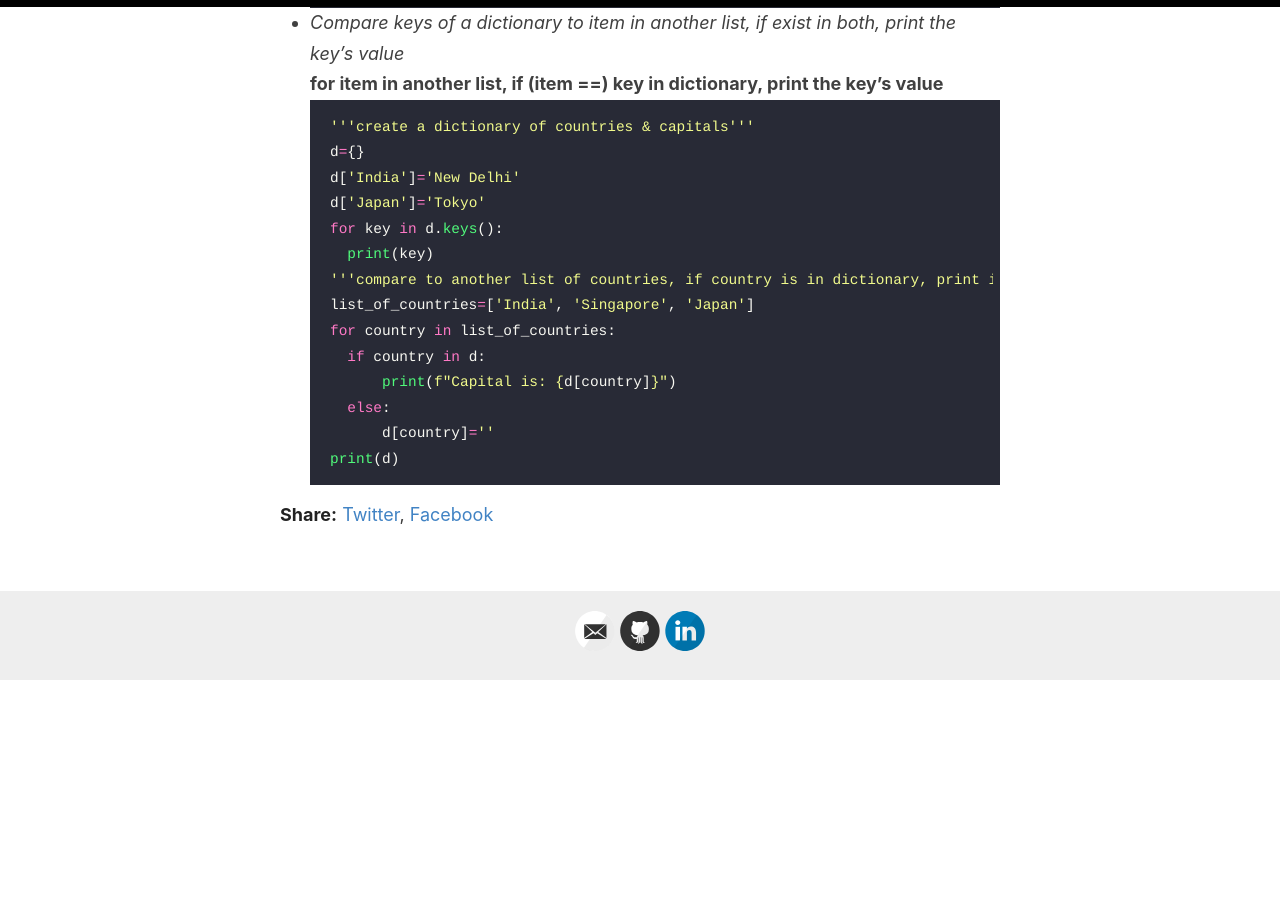
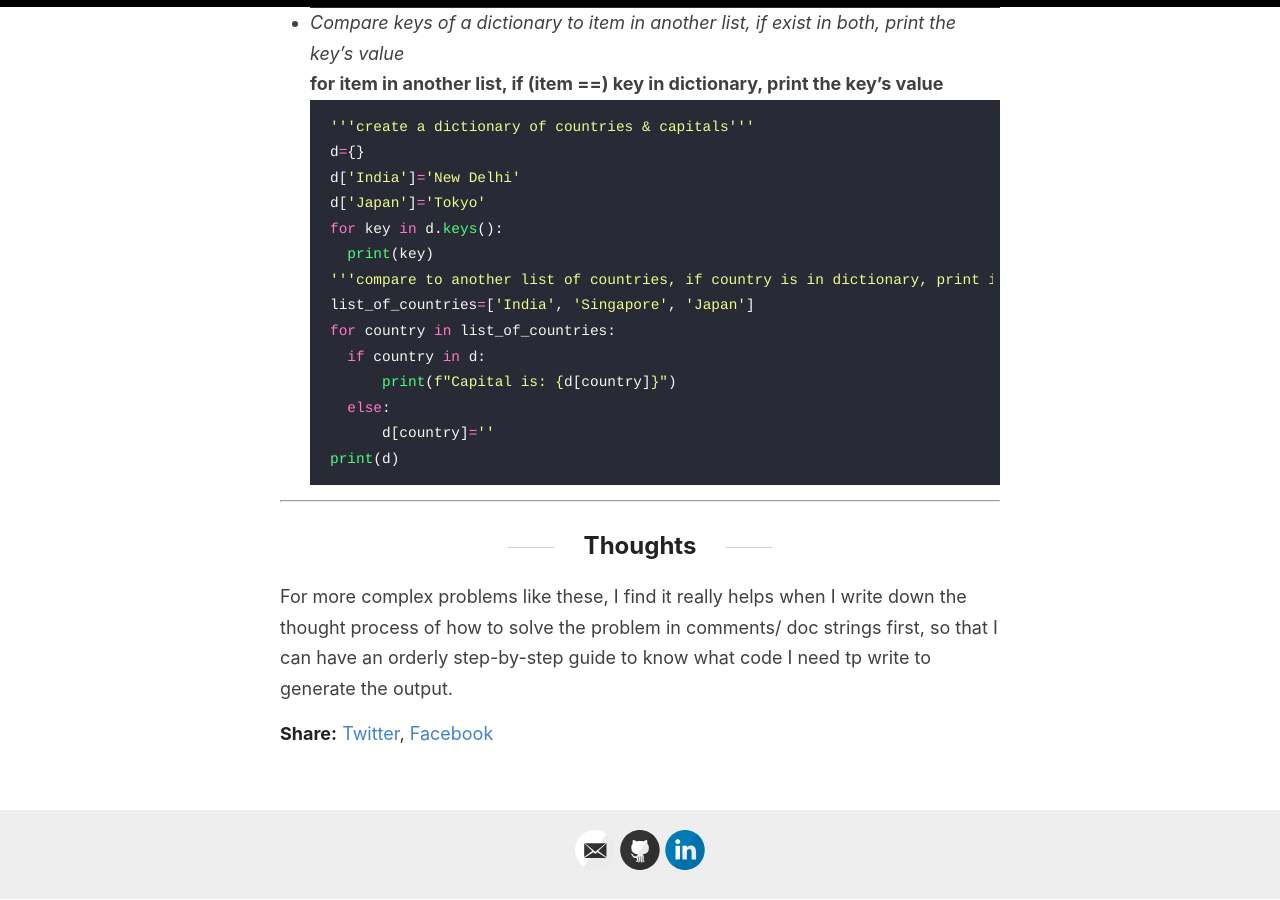
Before and after one commit to liawbeile/liawbeile.github.io, a Jekyll site: the page built from _posts/2021-4-19-april19.md, in a window 1280 px wide and 900 px high, scrolled down 2506 px. Built offline with Jekyll 4.4.1, drawn with Linux system fonts in a browser that asks for light colours; before the commit the page ends 3186 px from its top, so only the background shows below that.

Commit message:
amend post

````diff
--- a/_posts/2021-4-19-april19.md
+++ b/_posts/2021-4-19-april19.md
@@ -112,3 +112,9 @@
         d[country]=''
 print(d)
 ```
+
+---
+
+## Thoughts
+
+For more complex problems like these, I find it really helps when I write down the thought process of how to solve the problem in comments/ doc strings first, so that I can have an orderly step-by-step guide to know what code I need tp write to generate the output.
````
Also changed, not shown: other parts of _posts/2021-4-19-april19.md (+1 -1 lines).
